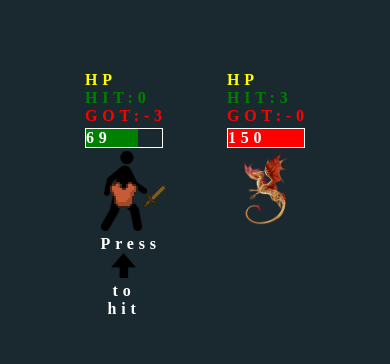
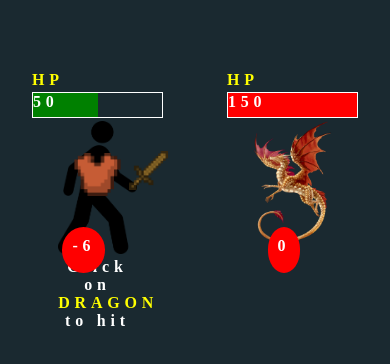
Before and after one commit to empeK/dragon_slayer, a plain HTML site: page index.html in a window 390 px wide. Both pictures are taken after a click on the button "FIGHT". Drawn offline with Linux system fonts and the light colour scheme; a web font is replaced by a local one.

Commit message:
add hit on mouse click, kinda playable on phone

```diff
--- a/css.css
+++ b/css.css
@@ -88,11 +88,15 @@ img{
 .fighter p {
     margin: 0;
 }
-.image-container{
+.image-container, .dragon-image-container{
     position: relative;
     margin: 0 auto;
     height:60%;
     width: 60%;
+}
+.dragon-image-container:hover{
+    cursor: pointer;
+
 }
 .man-sword{
     position: absolute;
@@ -126,14 +130,18 @@ img{
 .hp{
     color: yellow;
 }
-.knight-damage-logs, .knight-hit-logs, .hp, .dragon-damage-logs, .dragon-hit-logs{
-    display: inline;
+.dragon-damage-logs, .knight-damage-logs{
+    position: absolute;
+    top: 45%;
+    right: 40%;
+    background-color: red;
+    color: white;
+    padding: 10px;
+    border-radius: 100%;
+    z-index: 3;
 }
-.knight-damage-logs, .dragon-damage-logs {
-    color: red;
-}
- .knight-hit-logs, .dragon-hit-logs {
-    color: green;
+.knight-damage-logs{
+    top:35%
 }
 .message-container{
     width: 100%;
@@ -190,6 +198,16 @@ img{
         height: 30%;
         flex-direction: column;
         justify-content: center;
+        align-items: stretch;
+
+    }
+    .game{
+        height: 100vh;
+        align-content: stretch;
+        justify-content: space-between;
+    }
+    .fighter{
+        width: 50%;
     }
     h2{
         margin: 0;
@@ -204,4 +222,8 @@ img{
         width: 20%;
         margin: 1rem 0;
     }
+    .dragon-damage-logs, .knight-damage-logs{
+        top: 70%;
+        bottom: 0;
+    }
 }
--- a/index.html
+++ b/index.html
@@ -58,17 +58,16 @@
             <div class="hp">
                 HP
             </div>
-            <div class="knight-hit-logs">
-            </div>
-            <div class="knight-damage-logs">
-            </div>
+
+
             <div class="lifebar-container">
                 <div class="knight-lifebar-progress">
                     HP
                 </div>
             </div>
             <div class="image-container">
-
+                <div class="knight-damage-logs">
+                </div>
                 <div class="man-sword">
                     <img src="images/wooden_sword.png">
                 </div>
@@ -77,24 +76,27 @@
                 </div>
                 <img src="images/man.png">
                 <div class="heading">
-                        <span>Press <img src="images/key_up.png" style="width: 25px; height: 25px;"> to hit</span>
-                    </div>
+                    <span>Click on
+                        <br>
+                        <span style="color: yellow;">DRAGON</span>
+                        <br>to hit</span>
+                </div>
             </div>
         </div>
         <div class="fighter">
             <div class="hp">
                 HP
             </div>
-            <div class="dragon-hit-logs">
-            </div>
-            <div class="dragon-damage-logs">
-            </div>
+
+
             <div class="lifebar-container">
                 <div class="dragon-lifebar-progress">
                     HP
                 </div>
             </div>
-            <div class="image-container">
+            <div class="dragon-image-container">
+                <div class="dragon-damage-logs">
+                </div>
                 <img src="images/dragon.png">
             </div>
         </div>
@@ -103,7 +105,11 @@
     <div class="end-screen">
         <div class="message-container">
             <h2 class="message"></h2>
-            <div class="list"> <span>EASY</span> <img src="images/wooden_armor.png" alt=""><img src="images/wooden_sword.png" alt=""></div>
+            <div class="list">
+                <span>EASY</span>
+                <img src="images/wooden_armor.png" alt="">
+                <img src="images/wooden_sword.png" alt="">
+            </div>
             <button class="play-again button">PLAY AGAIN</button>
         </div>
     </div>
--- a/js/js.js
+++ b/js/js.js
@@ -1,11 +1,61 @@
 $(function () {
+
+	var levels = [{
+			dragonLife: 150,
+			dragonHitMax: 5,
+			dragonHitMin: 10
+		},
+
+		{
+			dragonLife: 200,
+			dragonHitMax: 5,
+			dragonHitMin: 10
+		},
+		{
+			dragonLife: 400,
+			dragonHitMax: 10,
+			dragonHitMin: 15
+		}
+	]
+	var armors = [{
+			defence: 0.5
+		},
+		{
+			defence: 0.7
+		},
+		{
+			defence: 0.8
+		}
+	]
+
+	var weapons = [{
+			min: 5,
+			max: 10
+		},
+		{
+			min: 5,
+			max: 10
+		},
+		{
+			min: 10,
+			max: 15
+		}
+	]
 
 	$('.game').hide()
 	$('.end-screen').hide()
 
 	var selectedLevel = 0,
 		selectedArmor = 0,
-		selectedWeapon = 0
+		selectedWeapon = 0,
+		dragonLife = levels[selectedLevel].dragonLife,
+		knightHit = 1,
+		slaying = true,
+		dragonMaxLife = levels[selectedLevel].dragonLife,
+		knightDefense = armors[selectedArmor].defence,
+		knightLife = 100,
+		knightMaxLife = 100,
+		game
 
 	$('.level').click(function () {
 		if (!$(this).hasClass('level-active')) {
@@ -37,111 +87,68 @@ $(function () {
 	})
 
 
-	var levels = [{
-			dragonLife: 150,
-			dragonHitMax: 6,
-			dragonHitMin: 0
-		},
-
-		{
-			dragonLife: 200,
-			dragonHitMax: 11,
-			dragonHitMin: 6
-		},
-		{
-			dragonLife: 300,
-			dragonHitMax: 16,
-			dragonHitMin: 11
-		}
-	]
-	var armors = [{
-			defence: 0.5
-		},
-		{
-			defence: 0.6
-		},
-		{
-			defence: 0.75
-		}
-	]
-
-	var weapons = [{
-			min: 0,
-			max: 1
-		},
-		{
-			min: 0,
-			max: 2
-		},
-		{
-			min: 0,
-			max: 4
-		}
-	]
-
 	$('.go').on('click', () => {
 		playGame(levels[selectedLevel], armors[selectedArmor], weapons[selectedWeapon])
 		$('.choices').hide()
 		$('.game').show()
 	})
 
+
 	$('.play-again').on('click', () => {
 		$('.end-screen').hide()
 		$('.choices').show()
 	})
+
+	$('.dragon-image-container img').on('click', () => {
+		knightHit = Math.round(Math.random() * (weapons[selectedWeapon].max - weapons[selectedWeapon].min)) + weapons[selectedWeapon].min
+		dragonLife = dragonLife - knightHit
+		if(dragonLife <= 0){
+			$('.dragon-lifebar-progress').html(0)
+			$('.message').css('color', 'green')
+			$('.message').html("YOU WON")
+			reset()
+		}else{
+			$('.dragon-lifebar-progress').html(dragonLife)
+			$('.knight-hit-logs').html(knightHit)
+			$('.dragon-damage-logs').html('-'+ knightHit)
+		}
+		$('.dragon-lifebar-progress').css('width', getPercentage(dragonMaxLife, dragonLife) + '%')
+	})
+
 	function playGame(level, armor, weapon) {
-		var	slaying = true,
-			dragonLife = level.dragonLife,
-			dragonMaxLife = level.dragonLife,
-			knightDefense = armor.defence,
-			knightLife = 100,
-			knightMaxLife = 100
-		var game = setInterval(() => {
+		dragonLife = levels[selectedLevel].dragonLife,
+		dragonMaxLife = levels[selectedLevel].dragonLife,
+		knightDefense = armors[selectedArmor].defence,
+		knightLife = 100,
+		knightMaxLife = 100
+		$('.knight-damage-logs').html('0')
+		$('.dragon-damage-logs').html('0')
+		$('.dragon-lifebar-progress').css('width', getPercentage(dragonMaxLife, dragonLife) + '%')
+		$('.dragon-lifebar-progress').html(dragonLife)
+		game = setInterval(() => {
 			var dragonHit = Math.round(Math.random() * (level.dragonHitMax - level.dragonHitMin)) + level.dragonHitMin
-			var knightHit = Math.round(Math.random() * (weapon.max - weapon.min)) + weapon.min
-			if (slaying) {
 
-				$(document).keyup(function(e) {
-					switch(e.which) {
-						case 38:
-						dragonLife = dragonLife - knightHit
-						break;
-						default: return;
-					}
-					e.preventDefault();
-				});
-
-				if (dragonLife <= 0) {
-					$('.message').css('color', 'green')
-					$('.message').html("YOU WON")
-					reset()
-					clearInterval(game);
-				} else {
-					console.log(dragonLife)
-					$('.knight-hit-logs').html('HIT:'+ knightHit)
-					$('.dragon-damage-logs').html('GOT:-'+ knightHit)
-					$('.dragon-lifebar-progress').css('width', getPercentage(dragonMaxLife, dragonLife) + '%')
-					$('.dragon-lifebar-progress').html(dragonLife)
-				}
 				if (knightLife <= 0) {
 					$('.message').css('color', 'red')
 					$('.message').html("DRAGON ATE YOU")
 					reset()
-					clearInterval(game);
 				} else {
 					knightLife = Math.floor(knightLife - ((1 - knightDefense) * dragonHit))
-					$('.dragon-hit-logs').html('HIT:'+dragonHit)
-					$('.knight-damage-logs').html('GOT:-'+dragonHit)
+					if(knightLife < 0){
+						$('.knight-lifebar-progress').html(0)
+					}else{
+						$('.knight-lifebar-progress').html(knightLife)
+					}
+					$('.dragon-hit-logs').html(dragonHit)
+					$('.knight-damage-logs').html('-'+dragonHit)
 					$('.knight-lifebar-progress').css('width', getPercentage(knightMaxLife, knightLife) + '%')
-					$('.knight-lifebar-progress').html(knightLife)
 				}
 				if (knightLife <= 0 && dragonLife <= 0) {
 					$('.message').css('color', 'red')
 					$('.message').html("YOU BOTH DIED")
 					reset()
-					clearInterval(game);
+
 				}
-			}
 		}, 200)
 	}
 
@@ -151,11 +158,12 @@ $(function () {
 	}
 
 	function reset() {
-		$('.knight-damage-logs').html('HITS: ')
-		$('.dragon-damage-logs').html('HITS: ')
+		$('.knight-damage-logs').html('0')
+		$('.dragon-damage-logs').html('0')
 		slaying = false;
 		$('.game').hide()
 		$('.end-screen').show()
+		clearInterval(game);
 	}
 
 })
```
